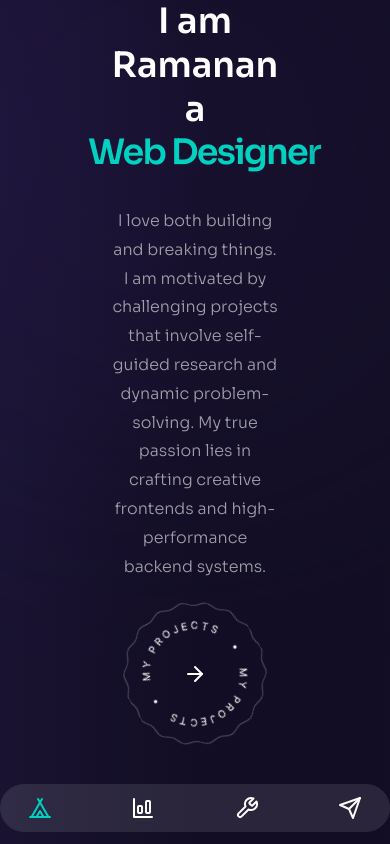
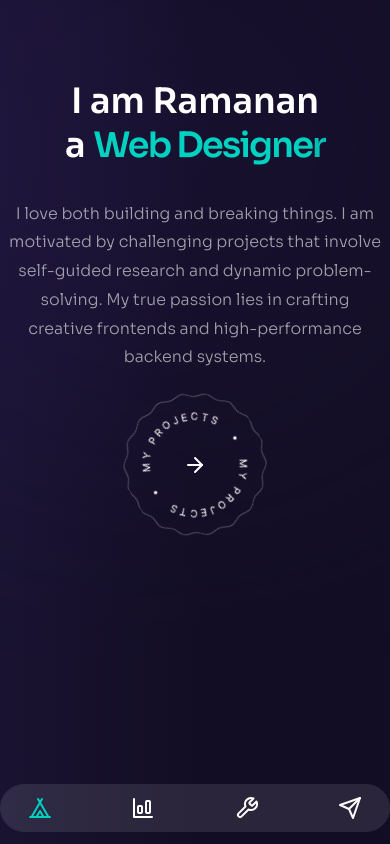
Before and after one commit to ramanan1998/dev-portfolio, a React (Vite) app: page / in a window 390 px wide. Built offline with nearby package versions, Linux system fonts and the light colour scheme.

Commit message:
responsiveness done

```diff
--- a/src/components/ProjectsBtn.jsx
+++ b/src/components/ProjectsBtn.jsx
@@ -1,14 +1,15 @@
+import { Link } from "react-router-dom"
 import { assets } from "../assets/assets"
 import { ArrowRight } from "lucide-react"
 
 function ProjectsBtn() {
   return (
-    <div className="relative w-fit flex items-center justify-center mx-auto group cursor-pointer">
+    <Link to="/projects" className="relative w-fit flex items-center justify-center mx-auto group cursor-pointer">
       <div className="w-[140px] mx-auto bg-circleStar bg-cover bg-center bg-no-repeat p-5 animate-spin-slow">
         <img className="w-full h-full object-cover" src={assets.PROJECTS_BUTTON_IMG} alt="button-img" />
       </div>
       <ArrowRight className="absolute group-hover:translate-x-2 transition-all duration-300" />
-    </div>
+    </Link>
   )
 }
 
--- a/src/pages/Home.jsx
+++ b/src/pages/Home.jsx
@@ -2,11 +2,12 @@ import { motion } from "framer-motion";
 import ProjectsBtn from "../components/ProjectsBtn";
 import { fadeIn } from "../lib/variants/variants";
 import { GradualSpacing } from "../components/GradualSpacing";
+import { Link } from "react-router-dom";
 
 function Home() {
   return (
-    <motion.div className="h-full w-full bg-gradient-to-r from-primary/10 via-black/30 to-black/30 px-2 flex flex-col xl:flex-row justify-start items-center">
-      <div className="text-center w-full px-20">
+    <motion.div className="h-full w-full bg-gradient-to-r from-primary/10 via-black/30 to-black/30 flex flex-col xl:flex-row justify-start items-center">
+      <div className="text-center w-full mt-20 lg:mt-1 lg:px-20">
         <div>
           <motion.h1
             className="h1"
@@ -19,7 +20,7 @@ function Home() {
 
           </motion.h1>
           <motion.p
-            className="mt-5 px-[10%]"
+            className="mt-5 px-2 lg:px-[10%]"
             variants={fadeIn("down", 1.2)}
             initial="hidden"
             animate="show"
@@ -28,7 +29,7 @@ function Home() {
             I love both building and breaking things. I am motivated by challenging projects that involve self-guided research and dynamic problem-solving. My true passion lies in crafting creative frontends and high-performance backend systems.
           </motion.p>
           <motion.div
-            className="mt-5"
+            className="mt-5 w-fit mx-auto"
             variants={fadeIn("down", 1.4)}
             initial="hidden"
             animate="show"
--- a/src/pages/contact/Contact.jsx
+++ b/src/pages/contact/Contact.jsx
@@ -6,8 +6,8 @@ import { Link } from "react-router-dom";
 
 function Contact() {
   return (
-    <motion.div className="h-full w-full bg-gradient-to-r from-primary/10 via-black/30 to-black/30 px-2 flex flex-col xl:flex-row justify-start items-center">
-      <div className="text-center w-full px-20">
+    <motion.div className="h-full w-full bg-gradient-to-r from-primary/10 via-black/30 to-black/30 px-5 lg:px-20 flex flex-col xl:flex-row justify-start items-center">
+      <div className="text-center w-full mt-20 lg:mt-1">
         <div>
           <motion.h1
             className="h1"
--- a/src/pages/experience/Experience.jsx
+++ /dev/null
@@ -1,11 +0,0 @@
-import { motion } from "framer-motion";
-
-function Experience() {
-  return (
-    <motion.div>
-      Experience
-    </motion.div>
-  )
-}
-
-export default Experience
--- a/src/pages/projects/Projects.jsx
+++ b/src/pages/projects/Projects.jsx
@@ -4,8 +4,8 @@ import { fadeIn } from "../../lib/variants/variants";
 
 function Projects() {
   return (
-    <motion.div className="w-full bg-gradient-to-r from-primary/10 via-black/30 to-black/30 px-[20%] pt-2 lg:pt-[5%] pb-20">
-      <div className="text-left w-full">
+    <motion.div className="w-full bg-gradient-to-r from-primary/10 via-black/30 to-black/30 px-5 lg:px-[20%] pt-2 lg:pt-[5%] pb-20">
+      <div className="text-left w-full mt-20 lg:mt-1">
         <div>
           <motion.h1
             className="h1"
--- a/src/pages/testimonials/Testimonials.jsx
+++ /dev/null
@@ -1,11 +0,0 @@
-import { motion } from "framer-motion";
-
-function Testimonials() {
-  return (
-    <motion.div>
-      Testimonials
-    </motion.div>
-  )
-}
-
-export default Testimonials
--- a/src/pages/work/Work.jsx
+++ b/src/pages/work/Work.jsx
@@ -3,8 +3,8 @@ import { fadeIn } from "../../lib/variants/variants";
 
 function Work() {
   return (
-    <motion.div className="w-full bg-gradient-to-r from-primary/10 via-black/30 to-black/30 px-[20%] pt-2 lg:pt-[5%] pb-20">
-      <div className="text-left w-full">
+    <motion.div className="w-full bg-gradient-to-r from-primary/10 via-black/30 to-black/30 px-5 lg:px-[20%] pt-2 lg:pt-[5%] pb-20">
+      <div className="text-left w-full mt-20 lg:mt-1">
         <div>
           <motion.h1
             className="h1"
```
